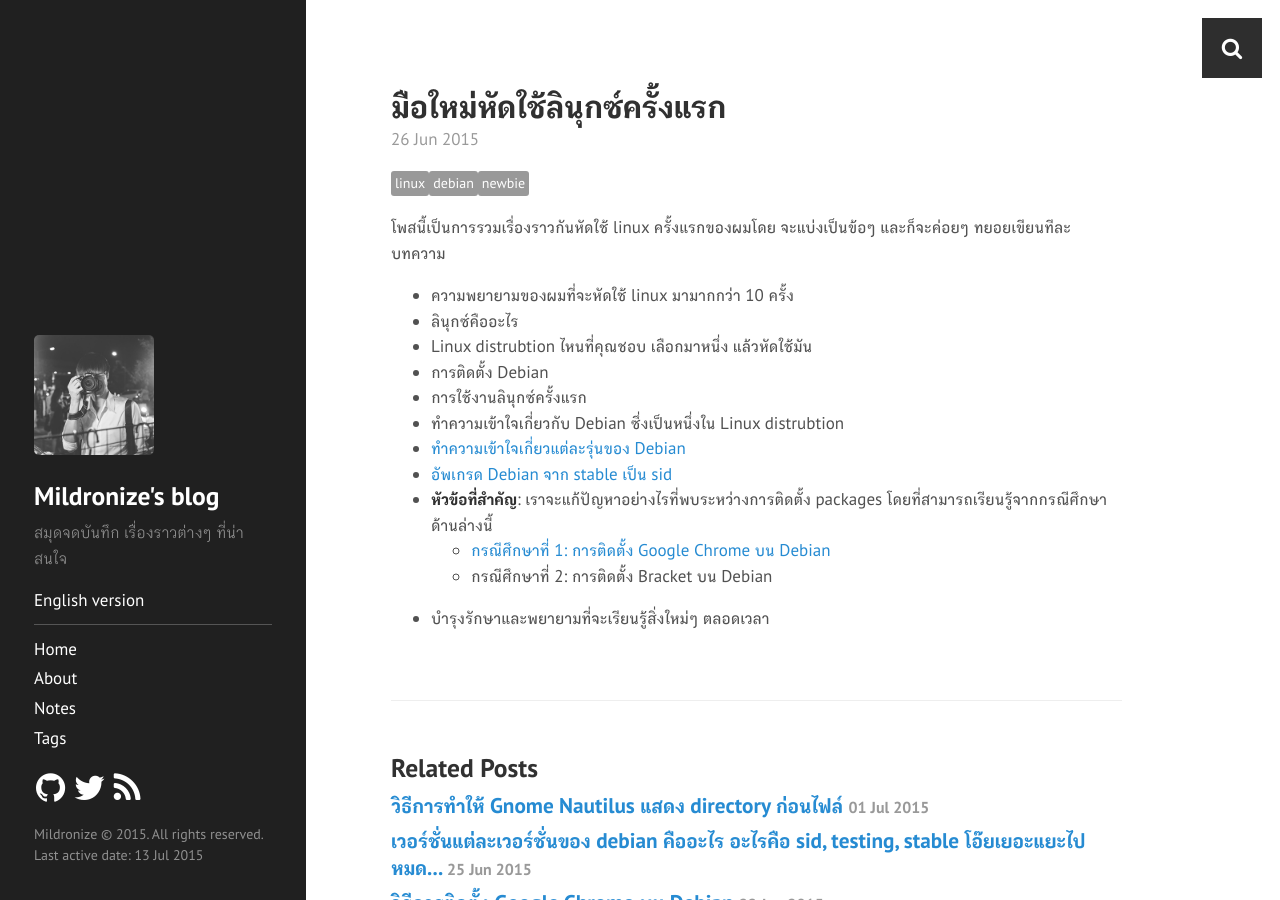
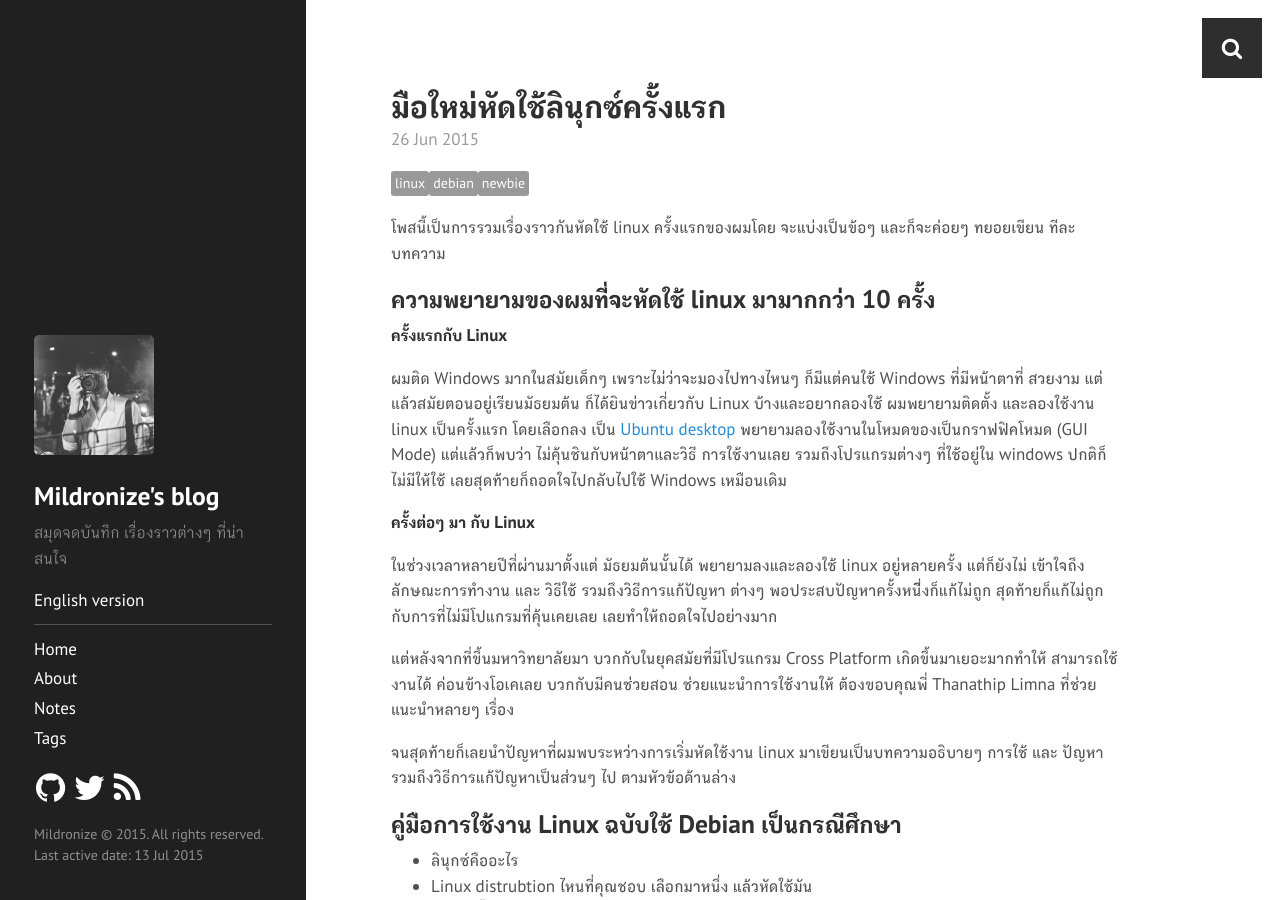
Before and after one commit to mildronize/th-legacy, a Jekyll site: the page built from _posts/2015-06-26-becoming-newbie-linux-user.md, in a window 1280 px wide and 900 px high. Built offline with Jekyll 4.4.1, drawn with Linux system fonts in a browser that asks for light colours; Markdown is read by kramdown in place of the engine named in the settings; comment, search, counter and statistics services are not loaded.

Commit message:
update content

```diff
--- a/_posts/2015-06-26-becoming-newbie-linux-user.md
+++ b/_posts/2015-06-26-becoming-newbie-linux-user.md
@@ -6,9 +6,35 @@ tags: [linux, debian, newbie]
 category: articles
 ---
 
-โพสนี้เป็นการรวมเรื่องราวกันหัดใช้ linux ครั้งแรกของผมโดย จะแบ่งเป็นข้อๆ และก็จะค่อยๆ ทยอยเขียนทีละบทความ
+โพสนี้เป็นการรวมเรื่องราวกันหัดใช้ linux ครั้งแรกของผมโดย จะแบ่งเป็นข้อๆ และก็จะค่อยๆ ทยอยเขียน
+ทีละบทความ
 
-- ความพยายามของผมที่จะหัดใช้ linux มามากกว่า 10 ครั้ง
+## ความพยายามของผมที่จะหัดใช้ linux มามากกว่า 10 ครั้ง
+
+**ครั้งแรกกับ Linux**
+
+ผมติด Windows มากในสมัยเด็กๆ เพราะไม่ว่าจะมองไปทางไหนๆ ก็มีแต่คนใช้ Windows ที่มีหน้าตาที่
+สวยงาม แต่แล้วสมัยตอนอยู่เรียนมัธยมต้น ก็ได้ยินข่าวเกี่ยวกับ Linux บ้างและอยากลองใช้ ผมพยายามติดตั้ง
+และลองใช้งาน linux เป็นครั้งแรก โดยเลือกลง
+เป็น [Ubuntu desktop](http://www.ubuntu.com/download/desktop)
+พยายามลองใช้งานในโหมดของเป็นกราฟฟิคโหมด (GUI Mode) แต่แล้วก็พบว่า ไม่คุ้นชินกับหน้าตาและวิธี
+การใช้งานเลย รวมถึงโปรแกรมต่างๆ ที่ใช้อยู่ใน windows ปกติก็ไม่มีให้ใช้ เลยสุดท้ายก็ถอดใจไปกลับไปใช้
+Windows เหมือนเดิม
+
+**ครั้งต่อๆ มา กับ Linux**
+
+ในช่วงเวลาหลายปีที่ผ่านมาตั้งแต่ มัธยมต้นนั้นได้ พยายามลงและลองใช้ linux อยู่หลายครั้ง แต่ก็ยังไม่
+เข้าใจถึงลักษณะการทำงาน และ วิธีใช้ รวมถึงวิธีการแก้ปัญหา ต่างๆ พอประสบปัญหาครั้งหนึี่งก็แก้ไม่ถูก
+สุดท้ายก็แก้ไม่ถูก กับการที่ไม่มีโปแกรมที่คุ้นเคยเลย เลยทำให้ถอดใจไปอย่างมาก
+
+แต่หลังจากที่ขึ้นมหาวิทยาลัยมา บวกกับในยุคสมัยที่มีโปรแกรม Cross Platform เกิดขึ้นมาเยอะมากทำให้
+สามารถใช้งานได้ ค่อนข้างโอเคเลย บวกกับมีคนช่วยสอน ช่วยแนะนำการใช้งานให้ ต้องขอบคุณพี่
+Thanathip Limna ที่ช่วยแนะนำหลายๆ เรื่อง
+
+จนสุดท้ายก็เลยนำปัญหาที่ผมพบระหว่างการเริ่มหัดใช้งาน linux มาเขียนเป็นบทความอธิบายๆ การใช้ และ
+ปัญหารวมถึงวิธีการแก้ปัญหาเป็นส่วนๆ ไป ตามหัวข้อด้านล่าง
+
+## คู่มือการใช้งาน Linux ฉบับใช้ Debian เป็นกรณีศึกษา
 - ลินุกซ์คืออะไร
 - Linux distrubtion ไหนที่คุณชอบ เลือกมาหนึ่ง แล้วหัดใช้มัน
 - การติดตั้ง Debian
```
